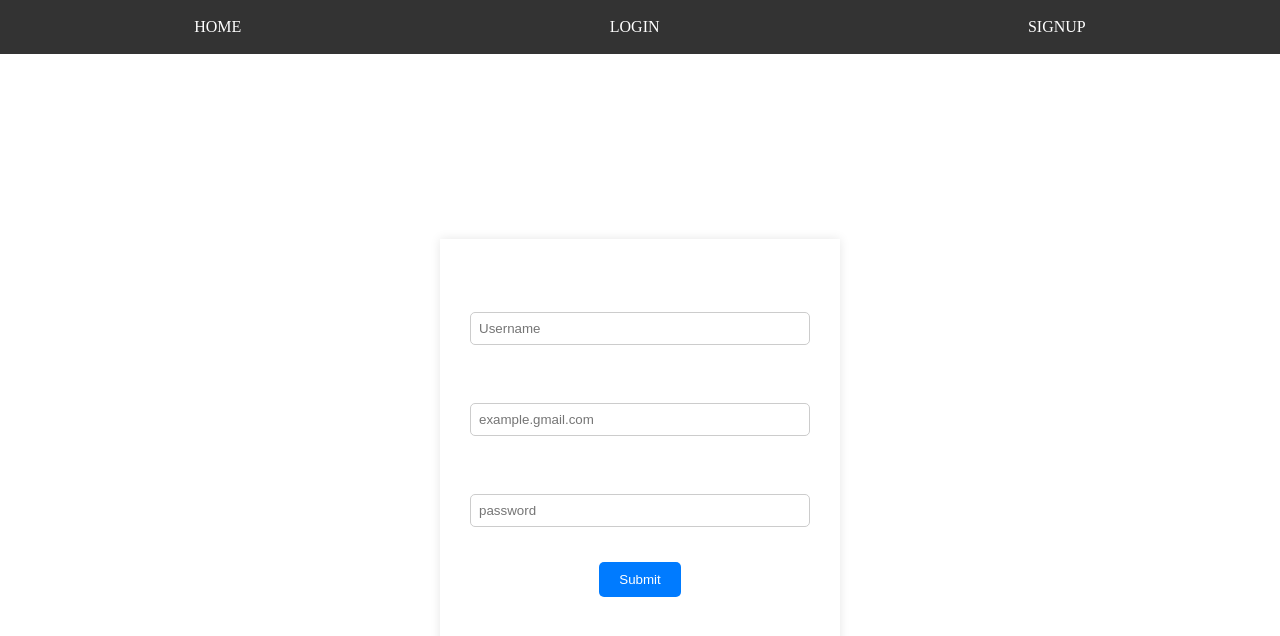
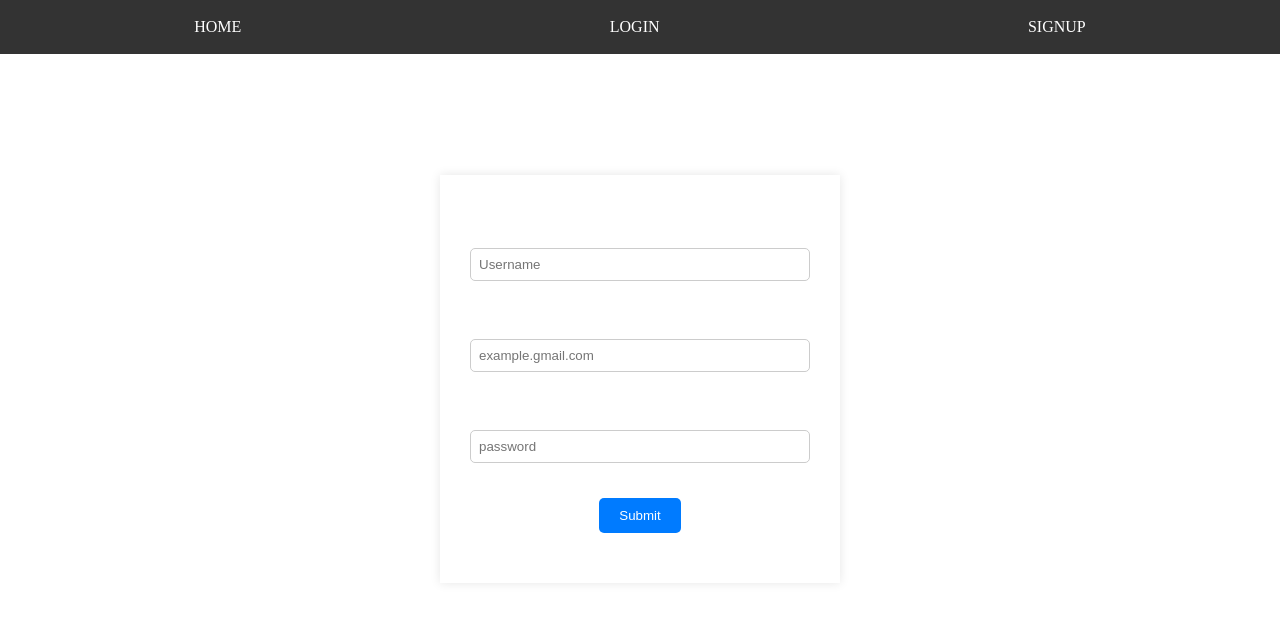
Before and after one commit to srinikethanreddy01/front_end, a React (Create React App) app: page /signup in a window 1280 px wide. Shown: the top 636 px of the page. Built offline with nearby package versions, Linux system fonts and the light colour scheme.

Commit message:
Update SignUp.js

```diff
--- a/src/SignUp.js
+++ b/src/SignUp.js
@@ -47,7 +47,7 @@ const SignUp = () => {
   }
   return (
     <div class="login-container">
-      <h1 style={{marginTop:"10%", textAlign:  "center"}}>SignUp</h1>
+      <h1 style={{marginTop:"5%", textAlign:  "center"}}>SignUp</h1>
 
 
 
```
